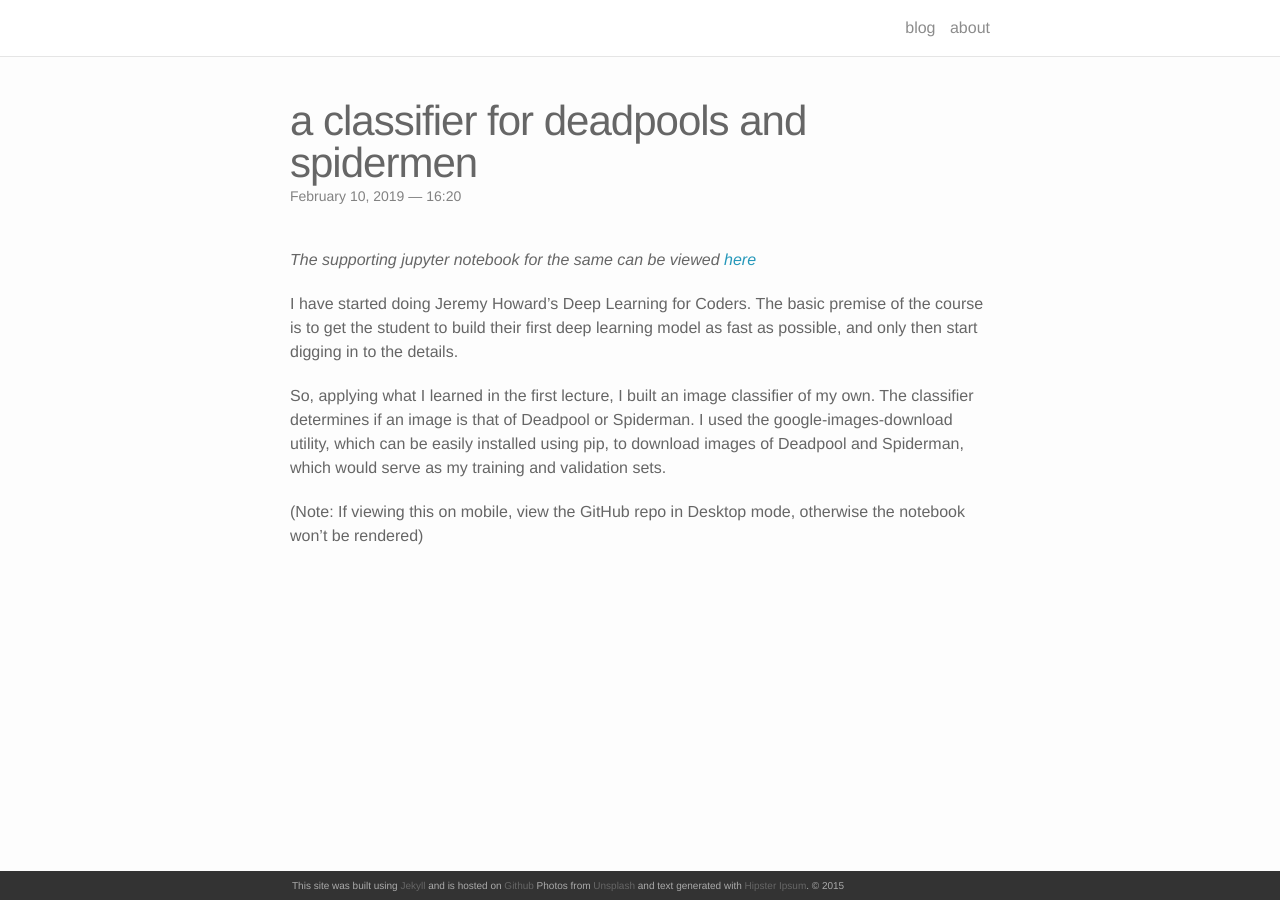
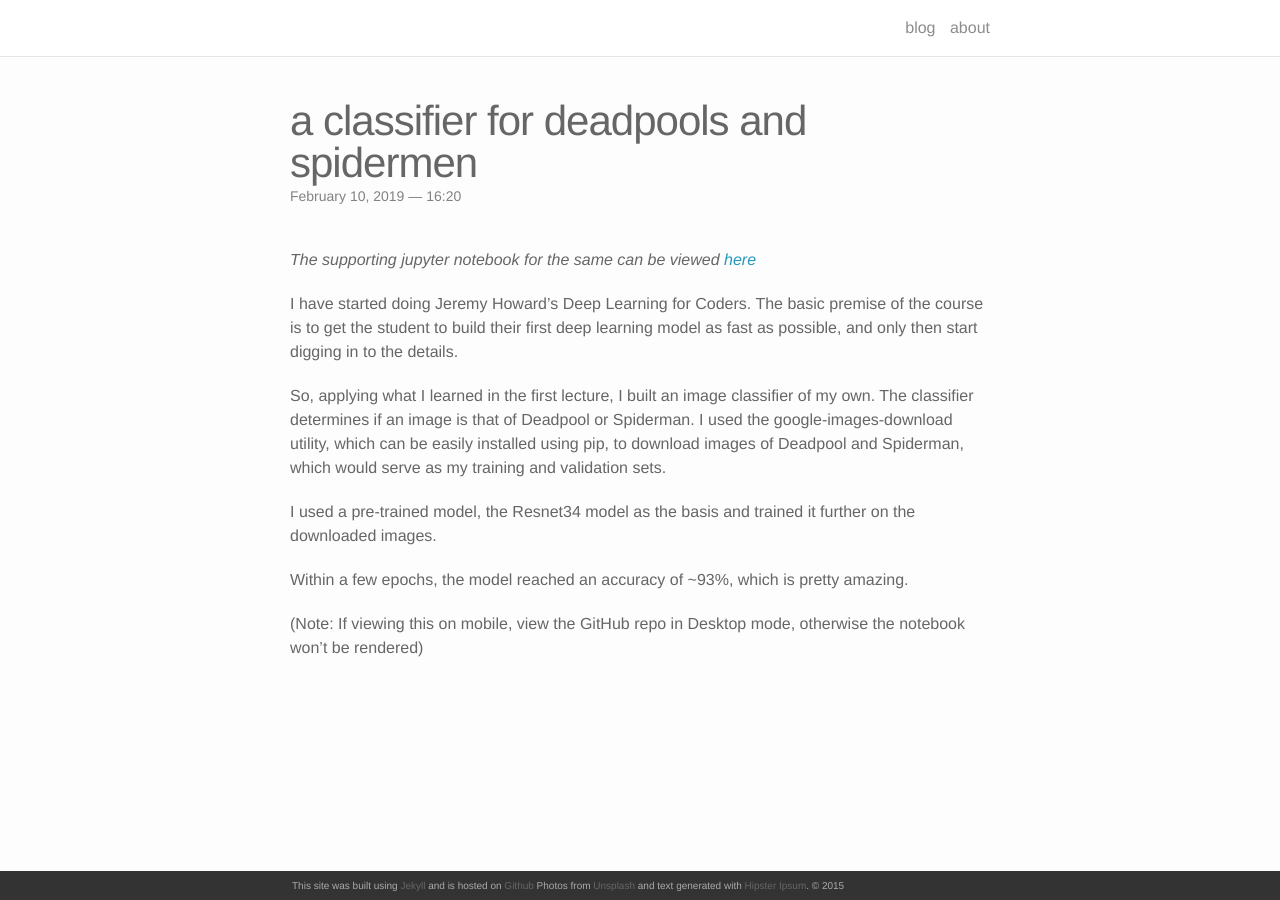
Before and after one commit to Vasu014/Vasu014.github.io, a Jekyll site: the page built from _posts/2019-02-10-title.markdown, in a window 1280 px wide. Built offline with Jekyll 4.4.1, drawn with Linux system fonts in a browser that asks for light colours; nearby versions of some CDN libraries.

Commit message:
Modify second post

```diff
--- a/_posts/2019-02-10-title.markdown
+++ b/_posts/2019-02-10-title.markdown
@@ -15,4 +15,8 @@ So, applying what I learned in the first lecture, I built an image classifier of
 The classifier determines if an image is that of Deadpool or Spiderman.
 I used the google-images-download utility, which can be easily installed using pip, to download images of Deadpool and Spiderman, which would serve as my training and validation sets.
 
+I used a pre-trained model, the Resnet34 model as the basis and trained it further on the downloaded images.
+
+Within a few epochs, the model reached an accuracy of ~93%, which is pretty amazing.
+
 (Note: If viewing this on mobile, view the GitHub repo in Desktop mode, otherwise the notebook won't be rendered)
```
